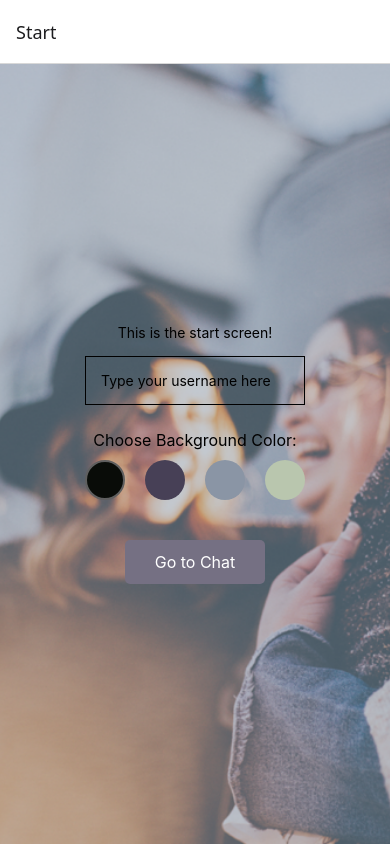
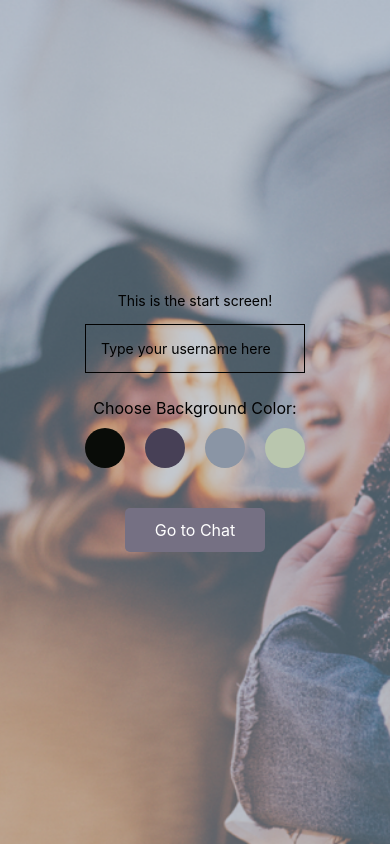
Before and after one commit to tscholl44/chat-app, a React Native app: screen /Start in a window 390 px wide. Built offline with nearby package versions, Linux system fonts and the light colour scheme.

Commit message:
Update Start.js

```diff
--- a/components/Start.js
+++ b/components/Start.js
@@ -1,24 +1,39 @@
-import { useState } from 'react';
-import { StyleSheet, View, Text, TextInput, ImageBackground, TouchableOpacity, } from 'react-native';
+import { useEffect, useState } from "react";
+import {
+  Alert,
+  ImageBackground,
+  StyleSheet,
+  Text,
+  TextInput,
+  TouchableOpacity,
+  View,
+} from "react-native";
 import { getAuth, signInAnonymously } from "firebase/auth";
 
-const colors = ['#090C08', '#474056', '#8A95A5', '#B9C6AE'];
+const Start = ({ navigation }) => {
+  const [name, setName] = useState("");
+  const [selectedColor, setSelectedColor] = useState();
+  const colorOptions = ["#090C08", "#474056", "#8A95A5", "#B9C6AE"];
+  const colorLabels = ["Black", "Purple", "Blue", "Green"];
 
-const Start = ({ navigation }) => {
-  const auth = getAuth();
-  const [name, setName] = useState('');
-  const [bgColor, setBgColor] = useState(colors[0]);
+  useEffect(() => {
+    navigation.setOptions({ headerShown: false });
+  }, []);
 
   const signInUser = () => {
+    const auth = getAuth();
     signInAnonymously(auth)
-      .then(result => {
-        navigation.navigate("Chat", {userID: result.user.uid, name: name, color: bgColor });
-        Alert.alert("Signed in Successfully!");
+      .then((result) => {
+        navigation.navigate("Chat", {
+          userID: result.user.uid,
+          name: name,
+          backgroundColor: selectedColor,
+        });
       })
       .catch((error) => {
-        Alert.alert("Unable to sign in, try later again.");
-      })
-  }
+        Alert.alert("Failed to sign in. Error: ", error);
+      });
+  };
 
   return (
     <ImageBackground
@@ -36,15 +51,15 @@ const Start = ({ navigation }) => {
         />
         <Text style={styles.chooseColorText}>Choose Background Color:</Text>
         <View style={styles.colorContainer}>
-          {colors.map((color) => (
+          {colorOptions.map((color) => (
             <TouchableOpacity
               key={color}
               style={[
                 styles.colorButton,
                 { backgroundColor: color },
-                bgColor === color && styles.colorButtonSelected
+                selectedColor === color && styles.colorButtonSelected
               ]}
-              onPress={() => setBgColor(color)}
+              onPress={() => setSelectedColor(color)}
               accessible={true}
               accessibilityLabel={`Select background color ${color}`}
             />
```
